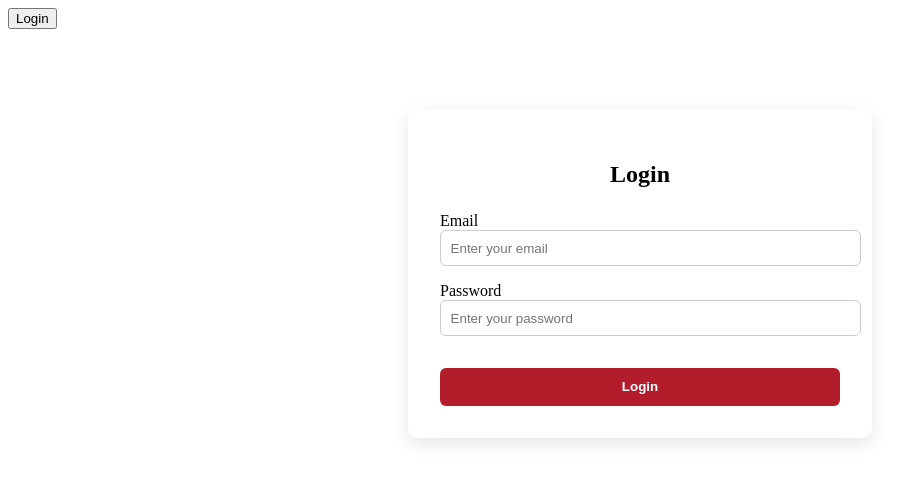
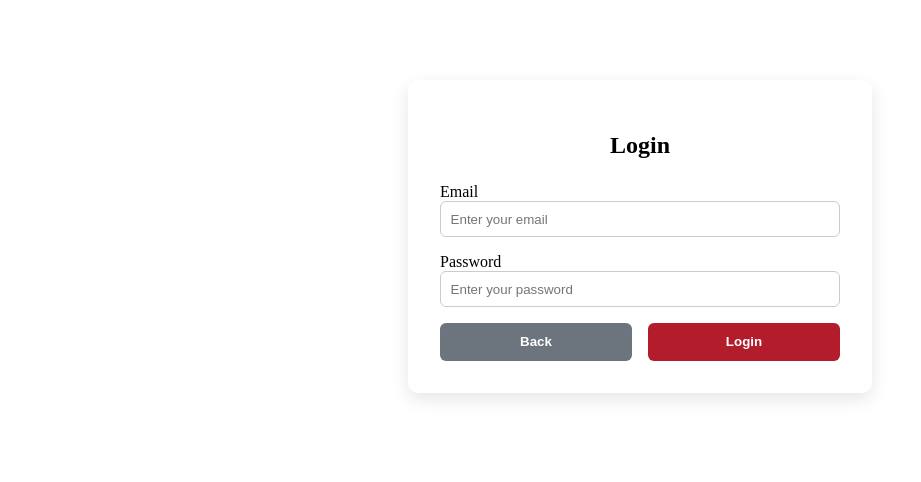
Before and after one commit to Dangalcan/acme-explorer, an Angular app: page /login in a window 1280 px wide. Shown: the top 482 px of the page, without its empty margins (0-921 px from the left). Built offline with nearby package versions, Linux system fonts and the light colour scheme; no server answers.

Commit message:
feat: hide auth panel on login and add back navigation

```diff
--- a/src/app/app.html
+++ b/src/app/app.html
@@ -1,2 +1,5 @@
-<app-auth-panel></app-auth-panel>
+@if (router.url !== '/login') {
+  <app-auth-panel></app-auth-panel>
+}
+
 <router-outlet />
--- a/src/app/app.ts
+++ b/src/app/app.ts
@@ -1,5 +1,5 @@
-import { Component, signal } from '@angular/core';
-import { RouterOutlet } from '@angular/router';
+import { Component, inject, signal } from '@angular/core';
+import { Router, RouterOutlet } from '@angular/router';
 import { AuthPanelComponent } from './shared/auth-panel/auth-panel.component';
 
 @Component({
@@ -10,4 +10,5 @@ import { AuthPanelComponent } from './shared/auth-panel/auth-panel.component';
 })
 export class App {
   protected readonly title = signal('acme-explorer');
+  protected router = inject(Router);
 }
--- a/src/app/features/auth/login/login.component.html
+++ b/src/app/features/auth/login/login.component.html
@@ -22,8 +22,11 @@
   </div>
 
   @if (errorMessage()) {
-    <p>{{ errorMessage() }}</p>
+    <p class="error-message">{{ errorMessage() }}</p>
   }
 
-  <button (click)="login()">Login</button>
+  <div class="button-group">
+    <button type="button" class="back-button" (click)="goBack()">Back</button>
+    <button type="button" class="login-button" (click)="login()">Login</button>
+  </div>
 </div>
--- a/src/app/features/auth/login/login.component.scss
+++ b/src/app/features/auth/login/login.component.scss
@@ -4,33 +4,61 @@
   padding: 2rem;
   border-radius: 10px;
   background: #ffffff;
-    box-shadow: 0 6px 18px rgba(0,0,0,0.1);
+  box-shadow: 0 6px 18px rgba(0, 0, 0, 0.1);
   text-align: center;
 }
+
 h2 {
   margin-bottom: 1.5rem;
 }
+
 .form-group {
   margin-bottom: 1rem;
   text-align: left;
 }
+
 input {
   width: 100%;
   padding: 0.6rem;
   border-radius: 6px;
   border: 1px solid #ccc;
+  box-sizing: border-box;
 }
-button {
-    width: 100%;
+
+.error-message {
+  margin-top: 0.5rem;
+  color: #b21c2b;
+  text-align: left;
+}
+
+.button-group {
+  display: flex;
+  gap: 1rem;
+  margin-top: 1rem;
+}
+
+.button-group button {
+  flex: 1;
   padding: 0.7rem;
-    margin-top: 1rem;
   border: none;
   border-radius: 6px;
-    background: #b21c2b;
   color: white;
   font-weight: bold;
   cursor: pointer;
 }
-button:hover {
+
+.login-button {
+  background: #b21c2b;
+}
+
+.login-button:hover {
   background: #8e1723;
 }
+
+.back-button {
+  background: #6c757d;
+}
+
+.back-button:hover {
+  background: #5a6268;
+}
--- a/src/app/features/auth/login/login.component.ts
+++ b/src/app/features/auth/login/login.component.ts
@@ -36,4 +36,8 @@ export class LoginComponent {
       this.errorMessage.set('Invalid email or password');
     }
   }
+
+  goBack() {
+    this.router.navigateByUrl('/');
+  }
 }
```
Lines whose indentation alone changed are shown as unchanged.
